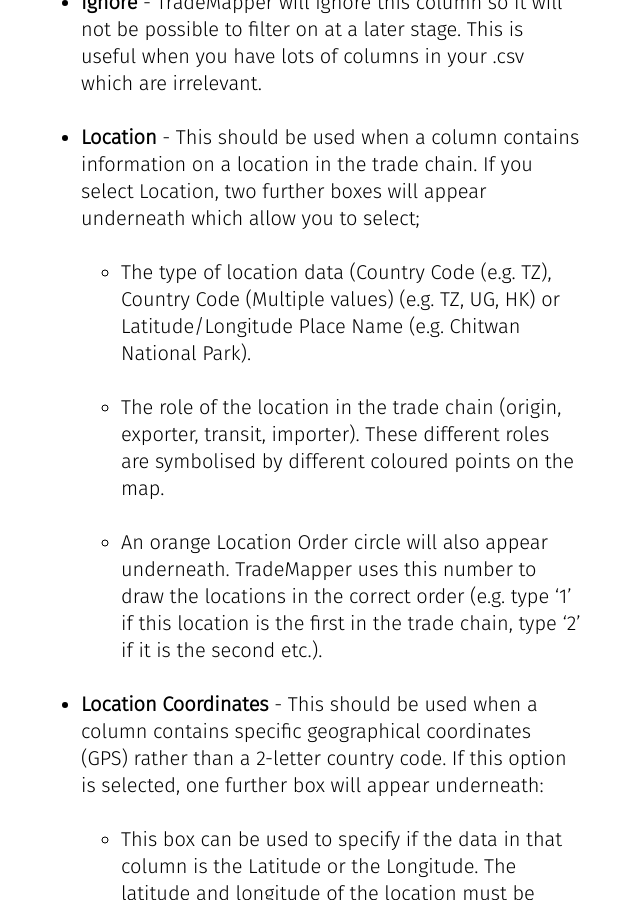
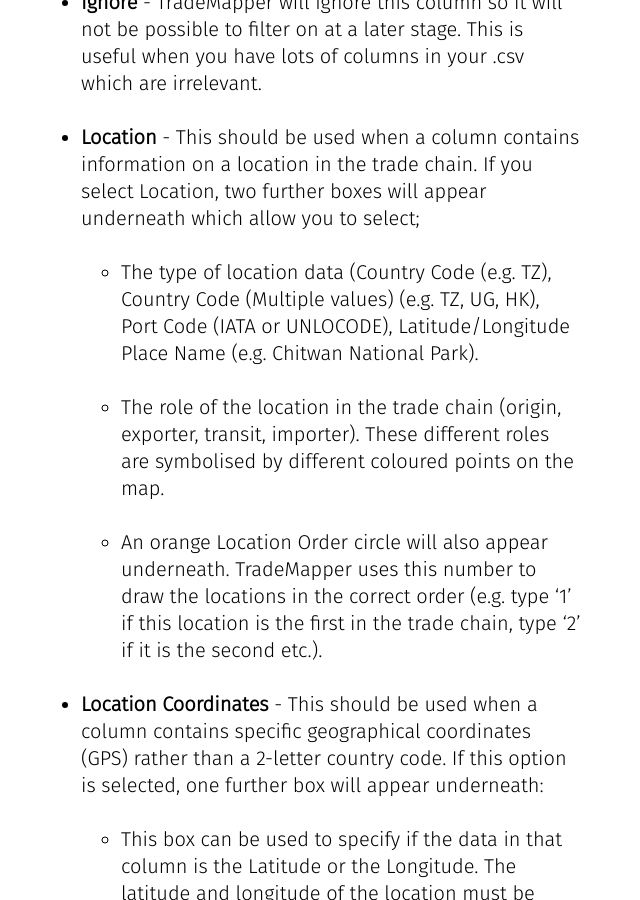
Before and after one commit to trademapper/trademapper-js, a Jekyll site: the page built from _pages/01_starting.md, in a window 1280 px wide and 900 px high, scrolled down 1063 px. Shown: the whole window, without its empty margins (479-1119 px from the left). Built offline with Jekyll 4.4.1, drawn with Linux system fonts in a browser that asks for light colours.

Commit message:
Update 01_starting.md

```diff
--- a/_pages/01_starting.md
+++ b/_pages/01_starting.md
@@ -28,7 +28,7 @@
 
   * __Location__ - This should be used when a column contains information on a location in the trade chain. If you select Location, two further boxes will appear underneath which allow you to select;
 
-     * The type of location data (Country Code (e.g. TZ), Country Code (Multiple values) (e.g. TZ, UG, HK) or Latitude/Longitude Place Name (e.g. Chitwan National Park).
+     * The type of location data (Country Code (e.g. TZ), Country Code (Multiple values) (e.g. TZ, UG, HK), Port Code (IATA or UNLOCODE), Latitude/Longitude Place Name (e.g. Chitwan National Park).
 
      * The role of the location in the trade chain (origin, exporter, transit, importer). These different roles are symbolised by different coloured points on the map.
 
```
